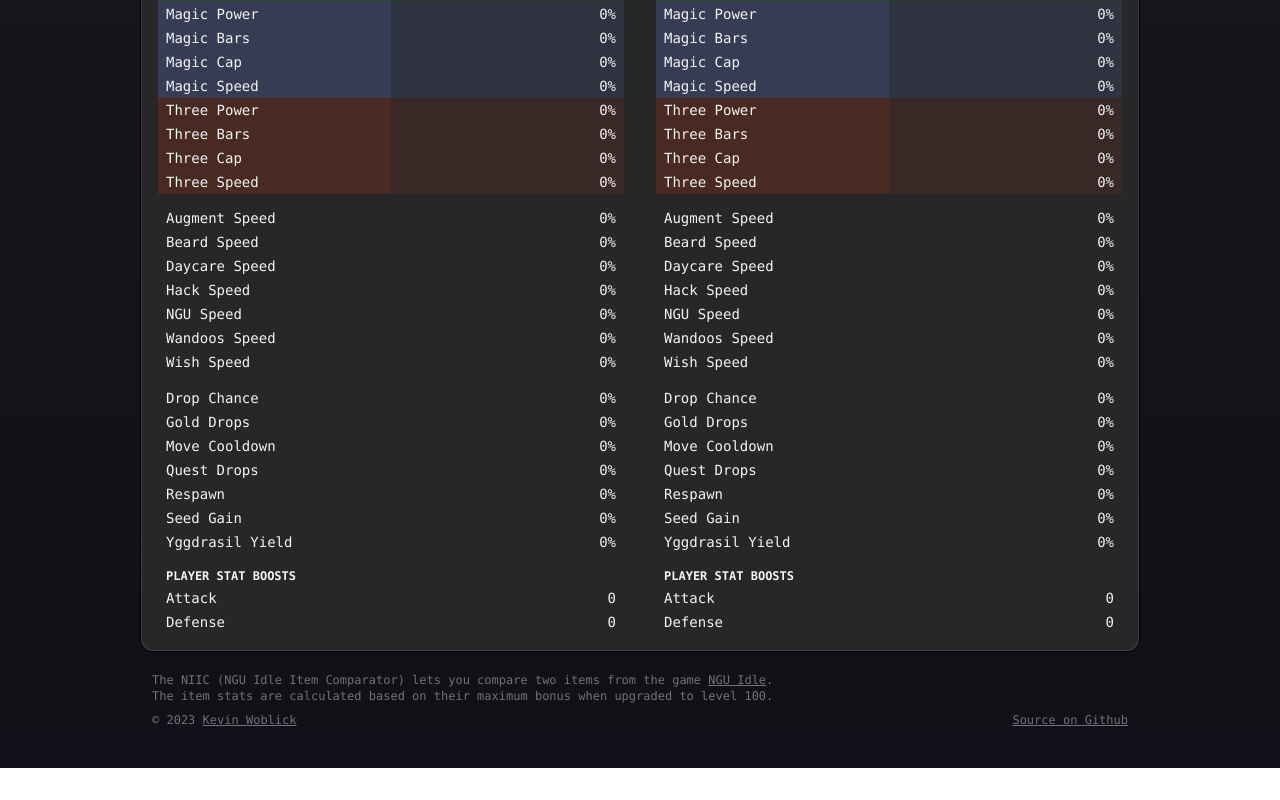
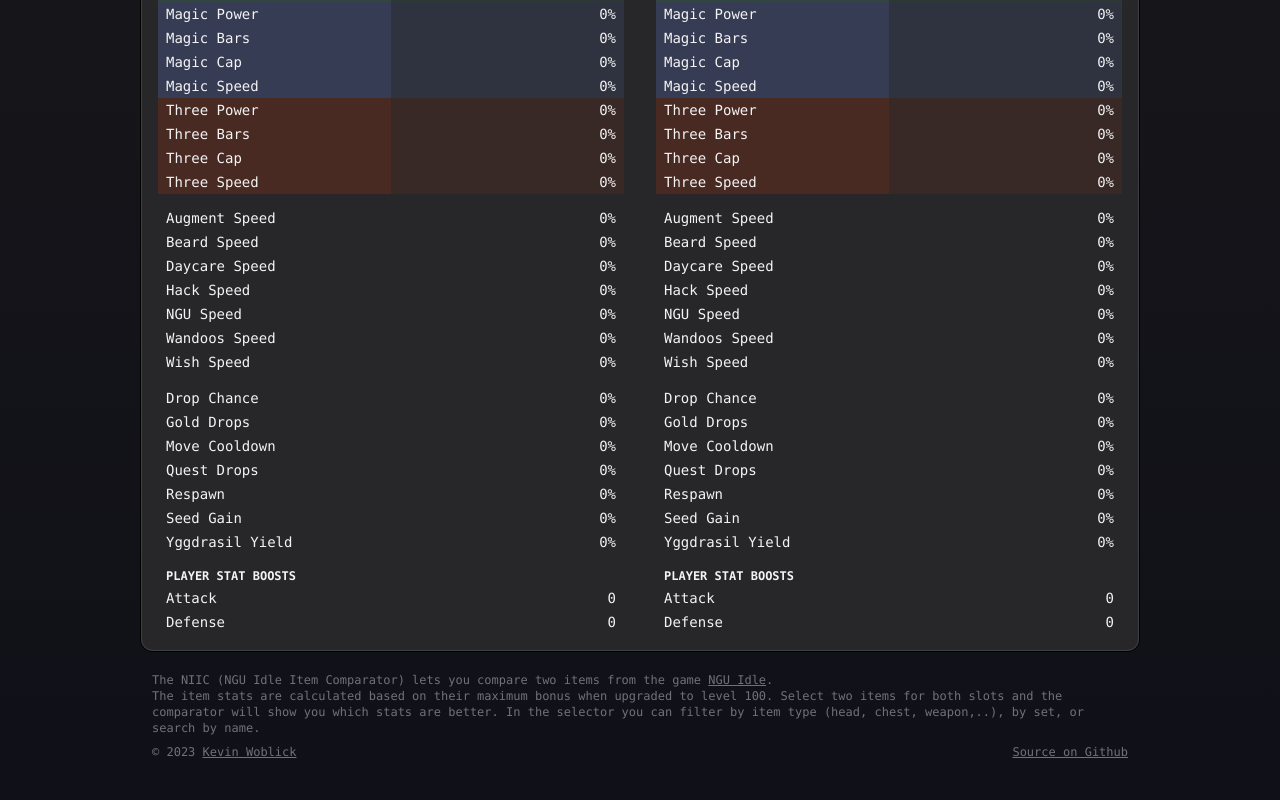
Before and after one commit to Kovah/niic, a Vue app: page / in a window 1280 px wide. Shown: the part 432-1232 px from the top of the page. Before the commit the page ends 1200 px from the top, so only its background shows below. Built offline with nearby package versions, Linux system fonts and the light colour scheme.

Commit message:
Update readme, add preview

```diff
--- a/index.html
+++ b/index.html
@@ -19,8 +19,11 @@
     <meta name="twitter:description" content="The NIIC (NGU Idle Item Comparator) lets you compare two items from the game NGU Idle.">
     <meta name="twitter:creator" content="@KevinWoblick">
     <meta name="twitter:card" content="summary_large_image">
+
+    <meta name="msapplication-TileColor" content="#18181b">
+    <meta name="theme-color" content="#18181b">
 </head>
-<body>
+<body style="background-color: #18181b">
 <div id="app" class="container py-5"></div>
 <script type="module" src="/src/main.js"></script>
 </body>
--- a/src/components/Footer.vue
+++ b/src/components/Footer.vue
@@ -2,7 +2,7 @@
     <footer class="my-5 px-3 text-gray-500 text-xs">
         <p>
             The NIIC (NGU Idle Item Comparator) lets you compare two items from the game <a href="https://store.steampowered.com/app/1147690/NGU_IDLE/" rel="noreferrer nofollow" class="underline hover:text-gray-300">NGU Idle</a>.<br>
-            The item stats are calculated based on their maximum bonus when upgraded to level 100.
+            The item stats are calculated based on their maximum bonus when upgraded to level 100. Select two items for both slots and the comparator will show you which stats are better. In the selector you can filter by item type (head, chest, weapon,..), by set, or search by name.
         </p>
         <div class="mt-2 flex justify-between">
             <div class="mr-3">
```
Also changed, not shown: preview.png (added), 1 other file (tests, documents, lock files or other folders).
